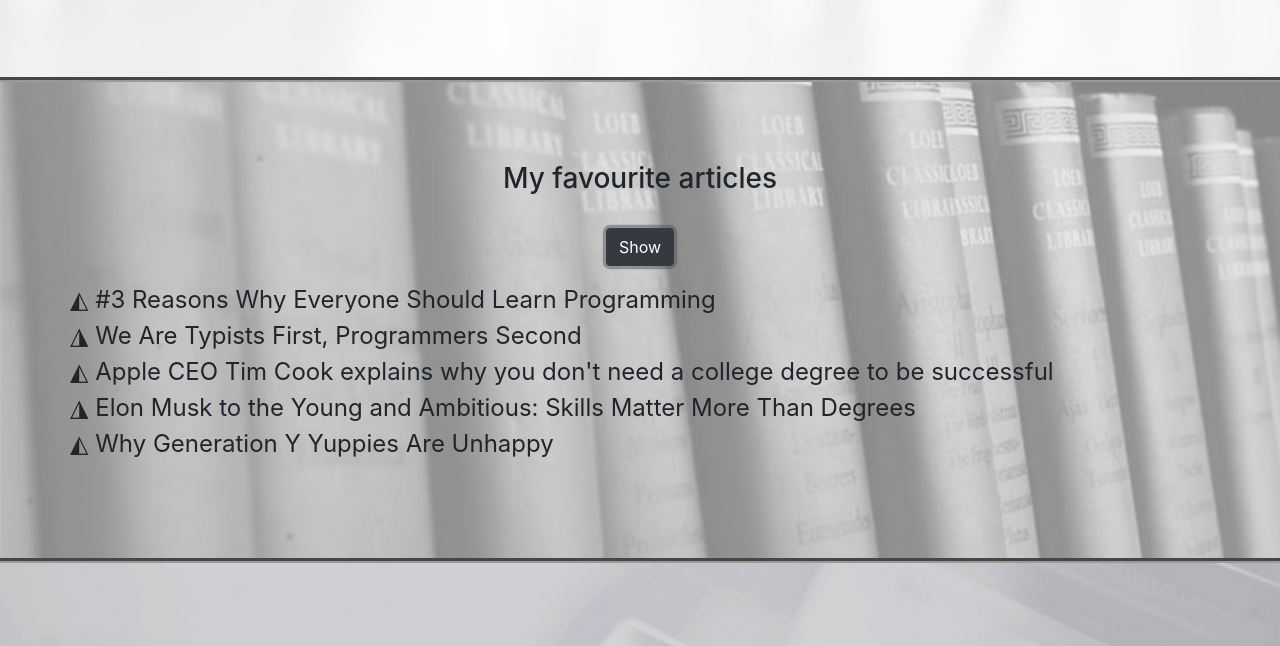
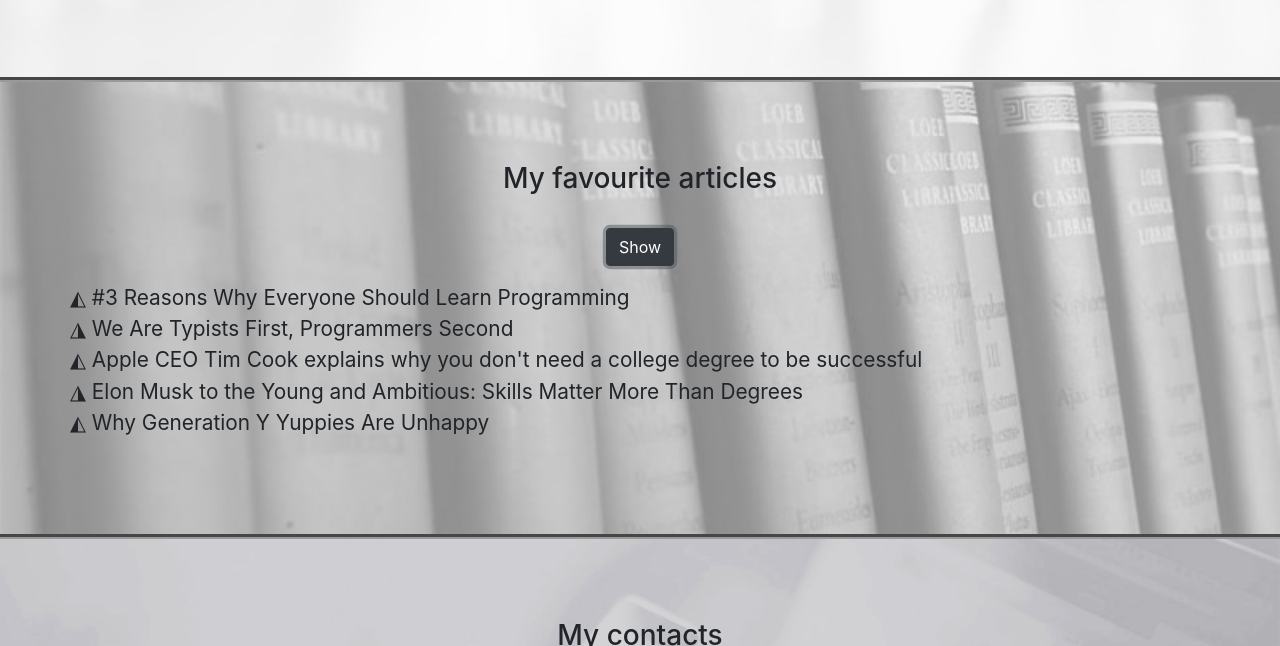
Before and after one commit to Stepos36/Stepos36.github.io, a plain HTML site: page index.html in a window 1280 px wide. Both pictures are taken after a click on the button "Show". Shown: the part 3213-3859 px from the top of the page. Drawn offline with nearby package versions, Linux system fonts and the light colour scheme.

Commit message:
style.css additions

```diff
--- a/assets/css/style.css
+++ b/assets/css/style.css
@@ -72,9 +72,10 @@ button:focus {
 }
 #articles {
     margin-top:1rem;
-    font-size: 1.5rem;
+    font-size: 1.3rem;
 }
 #articles a {
+    margin-top: 15px;
     color: rgb(33,37,41)
 }
 #infoshow {
```
